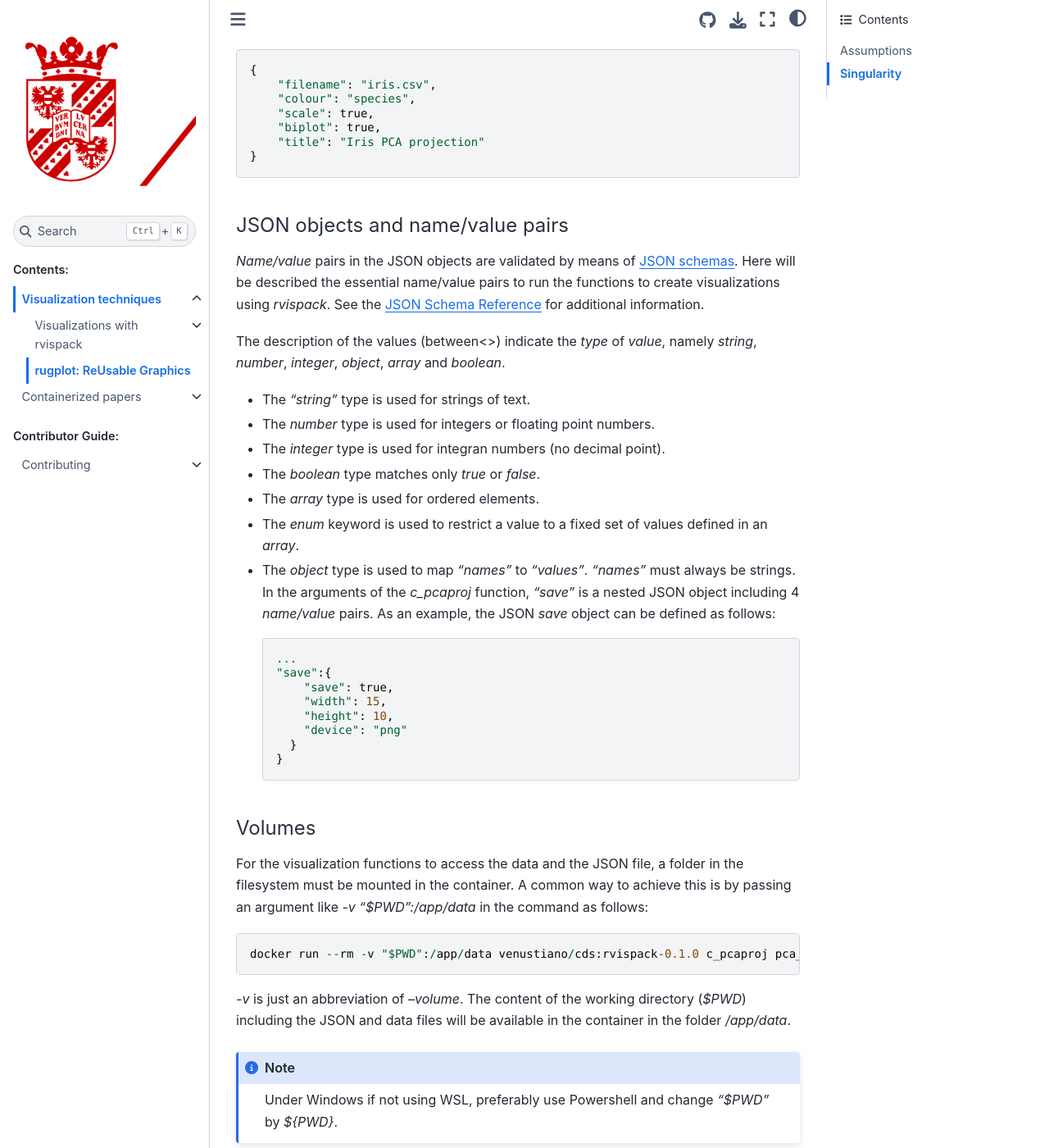
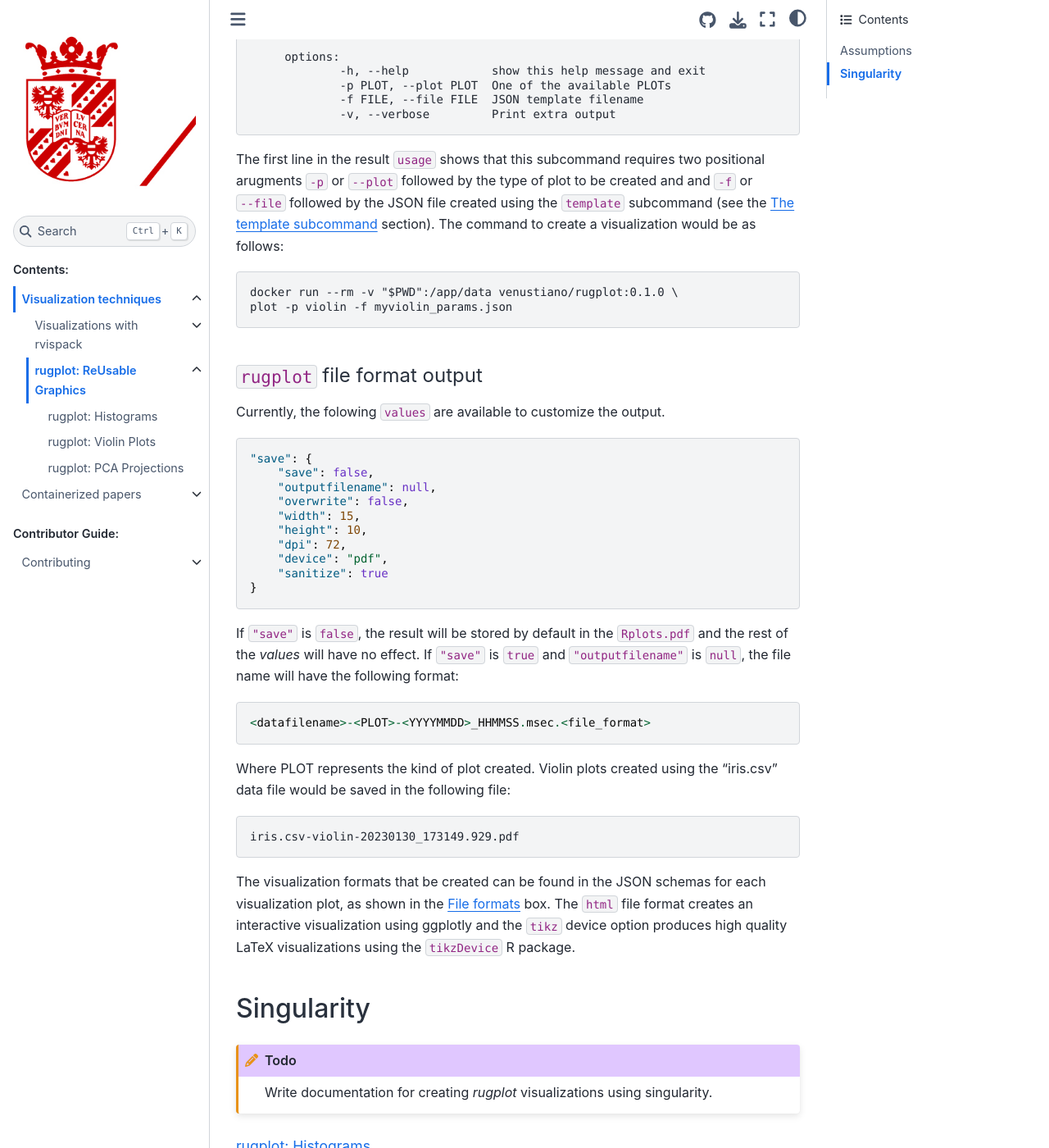
Before and after one commit to rijksuniversiteit-groningen/docker-cds, a Sphinx documentation site: the page built from docs/source/visualization/rugplot/rugplot.rst, in a window 1280 px wide and 1400 px high, scrolled down 4867 px. Shown: the whole window at 82% size. Built offline with Sphinx 7.4.7 and the Sphinx Book theme 1.1.4, drawn with Linux system fonts in a browser that asks for light colours; some of the changed text lies outside the part shown.

Commit message:
update docs

```diff
--- /dev/null
+++ b/docs/source/visualization/rugplot/pcaprojections.rst
@@ -0,0 +1,2 @@
+rugplot: PCA Projections
+========================
--- a/docs/source/visualization/rugplot/rugplot.rst
+++ b/docs/source/visualization/rugplot/rugplot.rst
@@ -19,7 +19,7 @@
 command line interface (CLI) using Docker containers or
 Singularity. Here it is described the use of ``rugplot`` via
 the CLI. The commands have two parts, the `Docker` and the
-`RuGplot`.
+`rugplot`.
 
 .. _docker-lab:
 
@@ -33,7 +33,7 @@
 The command will download the Docker image
 ``venustiano/rugplot:0.1.0`` from DockerHub if it is not in the
 computer host. The ``--rm`` flag will remove the container when the
-visualiztion task is done. The argument ``-v "$PWD":/app/data`` will
+visualization task is done. The argument ``-v "$PWD":/app/data`` will
 mount the current working directory in the `/app/data` folder within
 the container. This will enable `rugplot` to use data to create the
 visualizations.
@@ -72,10 +70,10 @@
 
 .. code-block:: console
    :emphasize-lines: 1
-   :caption: rugplot help
+   :caption: ``rugplot help``
    :name: rughelp
 
-   usage: /app/bin/rugplots.R [-h] {template,plot} ...
+   usage: ./rugplots.R [-h] {template,plot} ...
 
    The aim of this program is to provide a tool to quickly create high
    quality and customizable visualization plots in three simple steps.
@@ -105,7 +103,7 @@
 
 The first line ``usage`` indicates that the ``rugplot.R`` script will
 be executed receiving the optional ``[-h]`` help argument and a required
-subcommand either ``template`` or ``plot``.
+subcommand either ``template`` or ``plot``, and other arguments (...).
 
 .. note ::
 
@@ -155,39 +153,52 @@
     -d, --description     Display details of the parameters in the template
     -f FILE, --file FILE  Filename to save the JSON template
 
-As shown in the ``usage`` line , this subcommand requires the ``--plot
-PLOT`` argument, without any other argument, a `PLOT_params.json` file
-is generated. Where ``PLOT`` is one of the available visualization
-plots.
+The ``usage`` highlighted line shows that this subcommand requires the
+``--plot PLOT`` argument and an optional ``--file FILE`` argument. If
+no file argument is given, a `PLOT_params.json` file is
+generated. Where ``PLOT`` is one of the available visualization plots.
 
-The following command will create a `my_violin_params.json` file for a
-`violin` plot:
+The following `docker/rugplot` command will create a
+`my_violin_params.json` file for a `violin` plot:
 
 .. code-block:: console
    :emphasize-lines: 2
 
    docker run --rm -v "$PWD":/app/data venustiano/rugplot:0.1.0 \
-   template -p violin -f my_violin_params.json
+   template -p violin -f myviolin_params.json
 
-The ``-f`` argument indicates that it will create the json file and
-the ``-p`` argument indicates that it will be a `violin` plot
-template. This JSON file contains the default values of the
-visualization plot parameters. However, required parameters identified
-between angle brackets ``<>`` must be provided.
+The first part of the command (docker) runs a
+`venustiano/rugplot:0.1.0` container and will be the same for all the
+plots created with ``rugplot``, except when running a different
+version than ``0.1.0``. For the highlighted second part, the ``-f``
+argument indicates that it will create the `myviolin_params.json`
+file and the ``-p`` argument indicates that it will be a `violin` plot
+template.
 
+The JSON file contains the default values of the visualization plot
+parameters. However, required parameters identified between angle
+brackets ``<>`` must be provided. For example, among other
+``name/value`` pairs, `myviolin_params.json` will require the
+following values:
 
+.. code-block:: json
 
+    {
+	"filename": "<filename path>",
+	"y_variable": "<Y required column name>",
+    }
 
 .. note::
 
    A `JSON <https://www.json.org/json-en.html>`_ object is an
-   unordered set of `name/value` pairs. An object begins with `{` left
-   brace and ends with `}` right brace. Each `name` is followed by `:`
-   colon and the `name/value` pairs are separated by `,` comma.
+   unordered set of ``name/value`` pairs. An object begins with ``{``
+   left brace and ends with ``}`` right brace. Each ``name`` is
+   followed by ``:`` colon and the ``name/value`` pairs are separated by
+   ``,`` comma.
 
-It is expected that the name/value pairs to be intuitive for the
-users. In other case, the optional argument ``-d`` or ``--description``
-will display additional details about the pairs in a `JSON Schema
+It is expected the name/value pairs to be intuitive for the users. In
+other case, the optional argument ``-d`` or ``--description`` will
+display additional details about the pairs in a `JSON Schema
 <https://json-schema.org/understanding-json-schema/reference/index.html>`_
 including description, type and default values. For example, the
 following command will display the JSON schema for a violin plot::
@@ -199,6 +210,8 @@
 output formats.
 
 .. code-block:: json
+   :caption: ``File formats``
+   :name: device-lab
 
    "device": {
 	"title": "Device",
@@ -248,115 +262,64 @@
 requires two positional arugments ``-p`` or ``--plot`` followed by the
 type of plot to be created and and ``-f`` or ``--file`` followed by
 the JSON file created using the ``template`` subcommand (see the
-:ref:`template-lab` section).
+:ref:`template-lab` section). The command to create a visualization
+would be as follows:
+
+.. code-block:: console
+
+   docker run --rm -v "$PWD":/app/data venustiano/rugplot:0.1.0 \
+   plot -p violin -f myviolin_params.json
 
 
-The `names` in the JSON file are between double quotes and the
-description of the `values` are between angle brackets. This
-description includes the data types as defined in the `JSON
-<https://www.json.org/json-en.html>`_ format. Below is an example of a
-valid JSON file (`pca_iris_params.json`)::
+``rugplot`` file format output
+++++++++++++++++++++++++++++++
 
-   {
-       "filename": "iris.csv",
-       "colour": "species",
-       "scale": true,
-       "biplot": true,
-       "title": "Iris PCA projection"
-   }
+Currently, the folowing ``values`` are available to customize the
+output.
 
-JSON objects and name/value pairs
-+++++++++++++++++++++++++++++++++
+.. code-block:: json
 
+    "save": {
+        "save": false,
+        "outputfilename": null,
+        "overwrite": false,
+        "width": 15,
+        "height": 10,
+        "dpi": 72,
+        "device": "pdf",
+        "sanitize": true
+    }
 
+If ``"save"`` is ``false``, the result will be stored by default in
+the ``Rplots.pdf`` and the rest of the `values` will have no
+effect. If ``"save"`` is ``true`` and ``"outputfilename"`` is
+``null``, the file name will have the following format::
 
-`Name/value` pairs in the JSON objects are validated by means of `JSON
-schemas
-<https://json-schema.org/understanding-json-schema/index.html>`_. Here
-will be described the essential name/value pairs to run the functions
-to create visualizations using `rvispack`. See the `JSON Schema
-Reference
-<https://json-schema.org/understanding-json-schema/reference/index.html>`_
-for additional information.
+  <datafilename>-<PLOT>-<YYYYMMDD>_HHMMSS.msec.<file_format>
 
-The description of the values (between<>) indicate the `type` of
-`value`, namely `string`, `number`, `integer`, `object`, `array` and
-`boolean`.
+Where PLOT represents the kind of plot created. Violin plots created
+using the "iris.csv" data file would be saved in the following file:
 
-- The `"string"` type is used for strings of text.
-- The `number` type is used for integers or floating point numbers.
-- The `integer` type is used for integran numbers (no decimal point).
-- The `boolean` type matches only `true` or `false`.
-- The `array` type is used for ordered elements.
-- The `enum` keyword is used to restrict a value to a fixed set of
-  values defined in an `array`.
-- The `object` type is used to map `"names"` to `"values"`. `"names"`
-  must always be strings. In the arguments of the `c_pcaproj`
-  function, `"save"` is a nested JSON object including 4 `name/value`
-  pairs. As an example, the JSON `save` object can be defined as
-  follows::
+.. code-block:: console
 
-        ...
-        "save":{
-	    "save": true,
-	    "width": 15,
-	    "height": 10,
-	    "device": "png"
-	  }
-	}
+  iris.csv-violin-20230130_173149.929.pdf
 
-Volumes
-+++++++
-
-For the visualization functions to access the data and the JSON file,
-a folder in the filesystem must be mounted in the container. A common
-way to achieve this is by passing an argument like `-v
-"$PWD":/app/data` in the command as follows::
-
-  docker run --rm -v "$PWD":/app/data venustiano/cds:rvispack-0.1.0 c_pcaproj pca_iris_params.json
-
-`-v` is just an abbreviation of `--volume`. The content of the working
-directory (`$PWD`) including the JSON and data files will be available
-in the container in the folder `/app/data`.
-
-.. note::
-
-   Under Windows if not using WSL, preferably use Powershell and
-   change `"$PWD"` by `${PWD}`.
-
-.. warning::
-
-   Do not change the `/app/data` mounting point.
-
-The result of running the previous command is the following
-visualization stored in a `Rplot.pdf` file.
-
-.. figure:: ../../_static/iris.csv-pca-20221027_210622.png
-  :width: 800
-  :alt: pca projection result
-
-Setting `"interactive"` to `true` in `pca_iris_params.json` will
-generate an interactive visualization::
-
-  ...
-       "title": "Iris PCA projection",
-       "interative":true
-   }
-
-.. raw:: html
-
-	 <iframe src="../../_static/iris.csv-pca-20221028_074618.html" height="500px" width="100%"></iframe>
+The visualization formats that be created can be found in the JSON
+schemas for each visualization plot, as shown in the :ref:`device-lab`
+box. The ``html`` file format creates an interactive visualization
+using ggplotly and the ``tikz`` device option produces high quality LaTeX
+visualizations using the ``tikzDevice`` R package.
 
 Singularity
 ***********
 
 .. todo::
 
-   Write documentation for running `rvispack` visualizations using singularity.
+   Write documentation for creating `rugplot` visualizations using singularity.
 
-..
-   .. toctree::
 
-      histograms
-      pcaprojections
-      violinplots
+.. toctree::
+
+   histograms
+   violinplots
+   pcaprojections
--- /dev/null
+++ b/docs/source/visualization/rugplot/violinplots.rst
@@ -0,0 +1,2 @@
+rugplot: Violin Plots
+=====================
```
Also changed, not shown: other parts of docs/source/visualization/rugplot/rugplot.rst (+4 -5 lines), docs/source/visualization/rugplot/histograms.rst (added, +99 -0 lines), docs/source/_static/Rplots.png-1.png (added).
